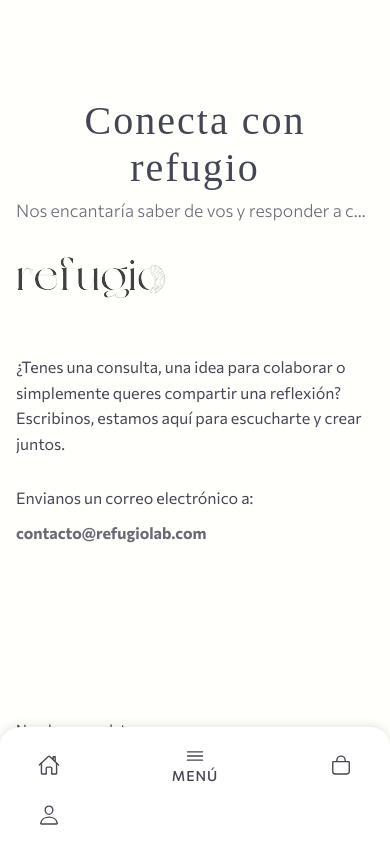
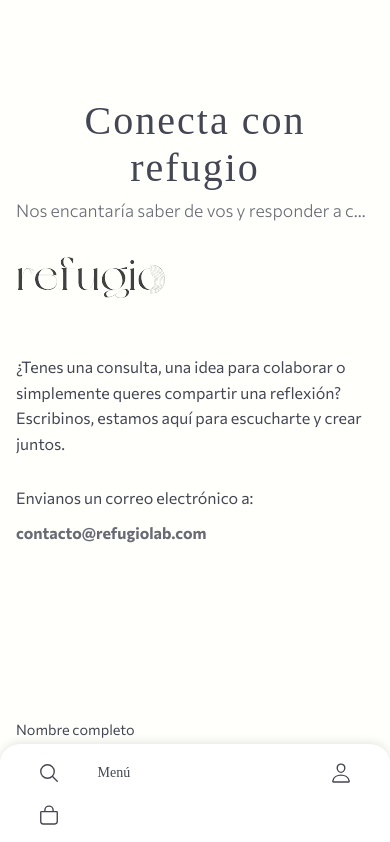
Before and after one commit to refugiolab/refugiolab.com, a React (Vite) app: page /contacto in a window 390 px wide. Shown: the top 842 px of the page. Built offline with nearby package versions, Linux system fonts and the light colour scheme; a web font is replaced by a local one.

Commit message:
Sigo con los cambios del menu/header en celular para que se vea bien

```diff
--- a/src/components/Header.css
+++ b/src/components/Header.css
@@ -326,12 +326,13 @@
     }
 
     .mobile-nav-list {
-        display: grid; /* Cambiado a grid */
-        grid-template-columns: repeat(4, 1fr); /* 4 columnas iguales */
+        display: grid;
+        grid-template-columns: 1fr 1fr 1fr 1fr;
         padding: 0;
         margin: 0;
         list-style: none;
         align-items: center;
+        justify-content: space-around;
     }
 
     .mobile-nav-list li {
@@ -387,11 +388,15 @@
         cursor: pointer;
         font-family: var(--fuente-principal);
     }
-
     .menu-button span {
         font-size: 14px;
         font-weight: 500;
         margin-top: 0;
+        color: #444653;
+    }
+
+    .mobile-nav-list li:nth-child(2) {
+        grid-column: 2 / 4;
     }
 
     .cart-item-count {
@@ -399,18 +404,9 @@
         right: 18px;
     }
 
-    /* Posicionamiento de los iconos */
-    .mobile-nav-list li:nth-child(1) {
-        grid-column: 1 / 2;
-    }
-
-    .mobile-nav-list li:nth-child(2) {
-        grid-column: 2 / 4;
-        justify-self: center;
-    }
-
-    .mobile-nav-list li:nth-child(3) {
-        grid-column: 4 / 5;
+    /* Ocultar el ícono del menú, solo dejar el texto */
+    .menu-button svg {
+        display: none;
     }
 
     /* Animación de pulso */
--- a/src/components/Header.jsx
+++ b/src/components/Header.jsx
@@ -6,6 +6,7 @@
 import { NAV_LINKS } from '../constants/data';
 import { CartContext } from '../context/CartContext';
 import { FaInstagram, FaWhatsapp, FaSpotify } from 'react-icons/fa';
+import { FaHeart, FaUserCircle } from 'react-icons/fa'; // Iconos de ejemplo para reemplazar la casita
 
 // Importa tus imágenes para el menú
 import newInMenuImage from '/images/new-in-menu.webp';
@@ -202,28 +203,27 @@
             <nav className="mobile-nav-container">
                 <ul className="mobile-nav-list">
                     <li>
-                        <Link to="/" className={`mobile-nav-link ${location.pathname === '/' ? 'active' : ''}`}>
-                            <IoHomeOutline size={22} />
+                        <Link to="/search" className="mobile-nav-link">
+                            <IoSearchOutline size={22} />
                         </Link>
                     </li>
                     <li>
                         <button
                             onClick={toggleMenu}
-                            className={`mobile-nav-link menu-button`}
+                            className={`menu-button`}
                             aria-label="Abrir menú de navegación">
-                            <IoMenuOutline size={22} />
                             <span>Menú</span>
                         </button>
+                    </li>
+                    <li>
+                        <Link to="/cuenta" className={`mobile-nav-link ${location.pathname === '/cuenta' ? 'active' : ''}`}>
+                            <IoPersonOutline size={22} />
+                        </Link>
                     </li>
                     <li>
                         <Link to="/cart" className={`mobile-nav-link ${location.pathname === '/cart' ? 'active' : ''}`}>
                             <IoBagOutline size={22} />
                             {itemCount > 0 && <span className="cart-item-count">{itemCount}</span>}
-                        </Link>
-                    </li>
-                    <li>
-                        <Link to="/cuenta" className={`mobile-nav-link ${location.pathname === '/cuenta' ? 'active' : ''}`}>
-                            <IoPersonOutline size={22} />
                         </Link>
                     </li>
                 </ul>
```
